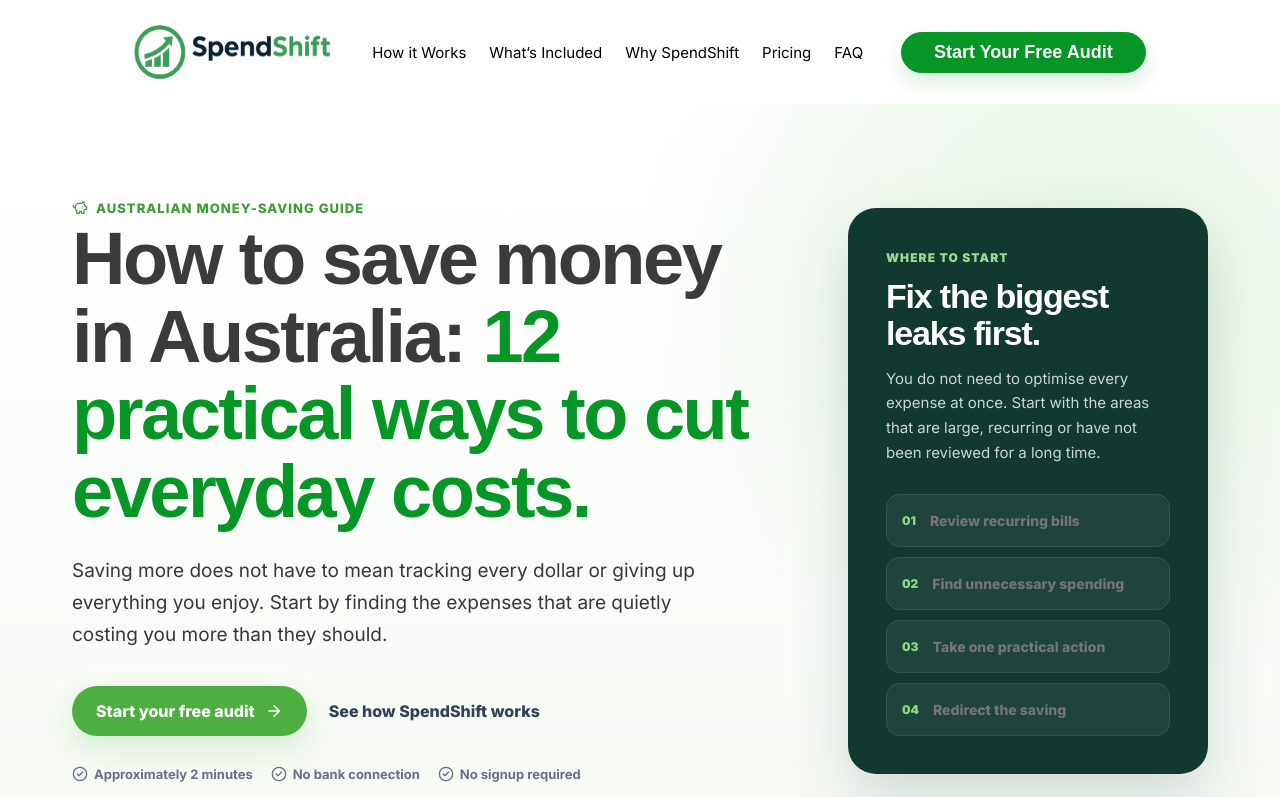
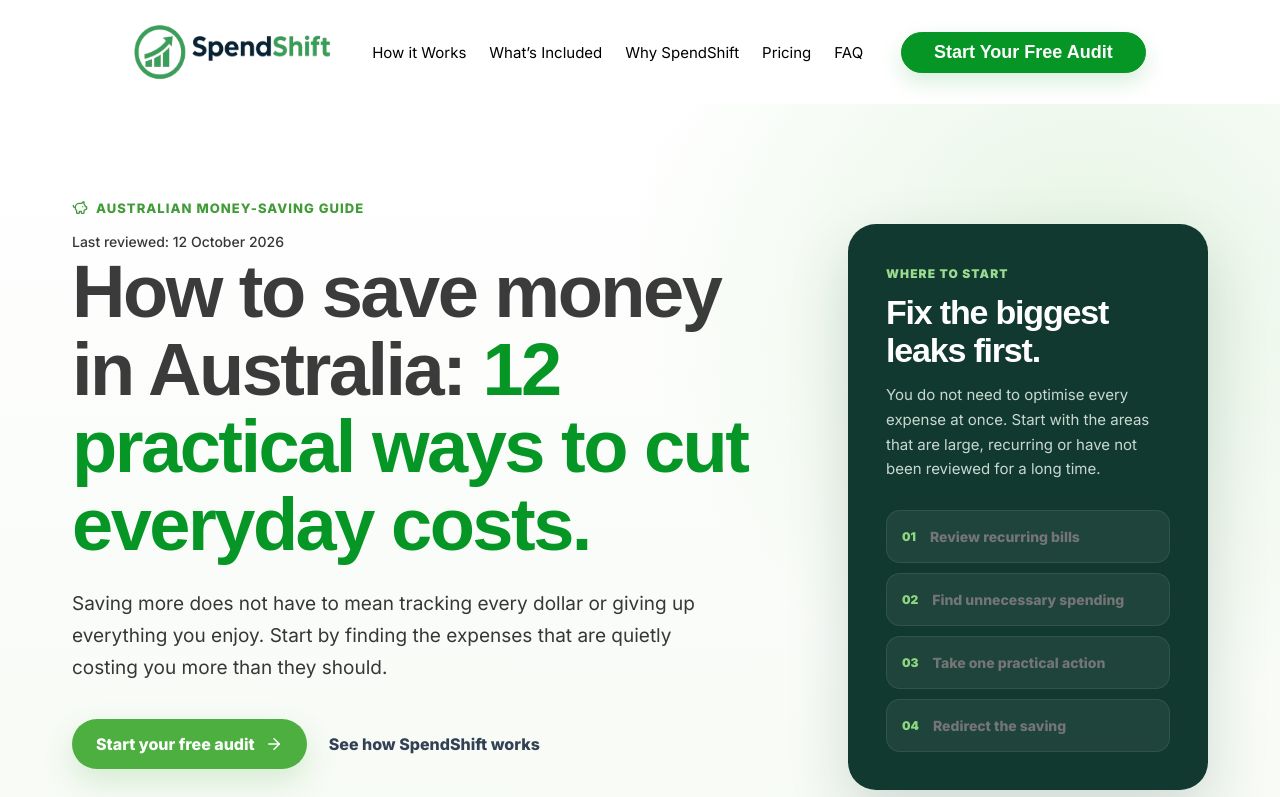
Before and after one commit to SpendShiftOfficial/Spenshiftnew, a Next.js app: page /save-money-australia in a window 1280 px wide. Shown: the top 797 px of the page. Built offline with nearby package versions, Linux system fonts and the light colour scheme; a web font is replaced by a local one.

Commit message:
Add review date to savings guide

```diff
--- a/app/save-money-australia/page.tsx
+++ b/app/save-money-australia/page.tsx
@@ -192,6 +192,17 @@ return (
 <PiggyBank size={16} />
 Australian money-saving guide
 </div>
+
+ <p
+style={{
+margin: "10px 0 0",
+fontSize: "14px",
+color: "#667085",
+fontWeight: 500,
+}}
+>
+Last reviewed: 12 October 2026
+</p>
 
 <h1>
 How to save money in Australia:
```
